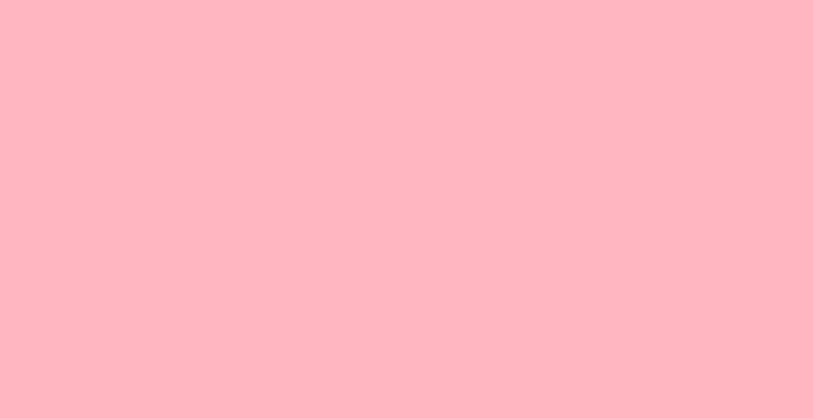
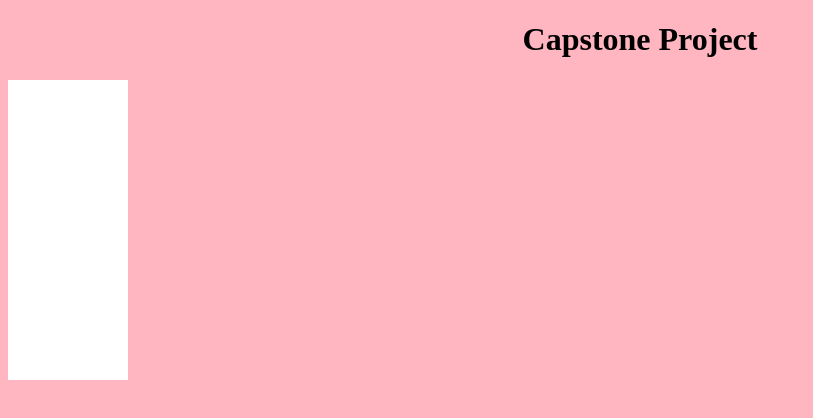
Before and after one commit to pokemonmastergamer/pmgcapstone.github.io, a plain HTML site: page index.html in a window 1280 px wide. Shown: the whole page, without its empty margins (0-813 px from the left). Drawn offline with Linux system fonts and the light colour scheme.

Commit message:
pmgSiteUpdate

```diff
--- a/index.html
+++ b/index.html
@@ -10,6 +10,12 @@
 
       h.h1 {margin: 0.0px 0.0px 0.0px 0.0px; font: 24.0px Helvetica}
 	  a {margin: 0.0px 0.0px 0.0px 0.0px; font: 18.0px Helvetica}
+
+	  .vl {
+  border-left: 120px solid white;
+  height: 300px;
+
+}
 
 	  .block-center {
   		margin: 0 auto;
@@ -41,6 +47,8 @@ body {
 </head>
 <body>
 
+<h1 class = center>Capstone Project</h1>
+<div class = "vl"></div>
 
 
 
```
